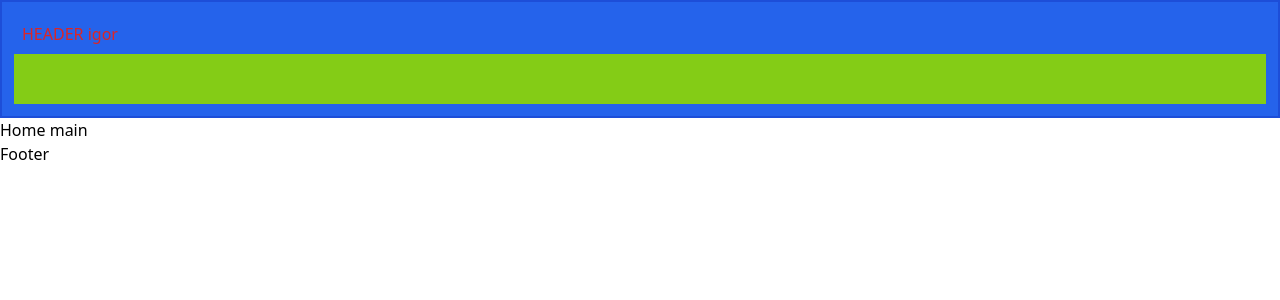
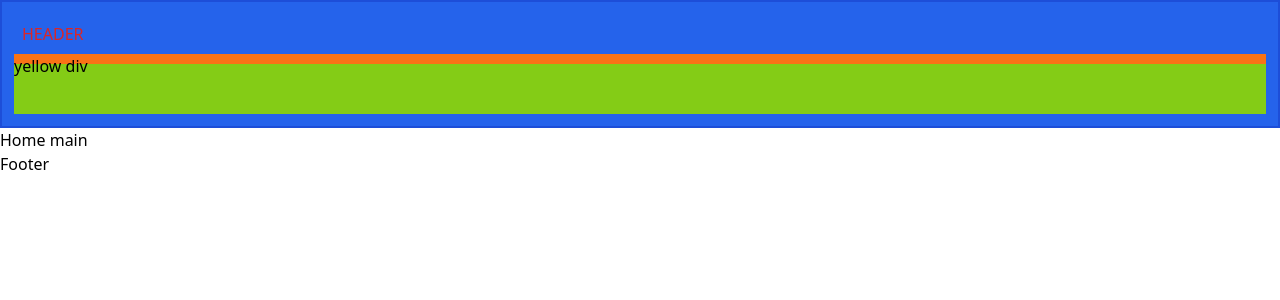
Before and after one commit to VladDot/restaurant, a React (Create React App) app: page / in a window 1280 px wide. Shown: the top 300 px of the page. Built offline with nearby package versions, Linux system fonts and the light colour scheme.

Commit message:
Vlad branch (#6)
* delete symbol

* added yellow div

---------

Co-authored-by: JoeYlMS <ivbazulyk@gmail.com>

```diff
--- a/src/components/header/index.tsx
+++ b/src/components/header/index.tsx
@@ -1,9 +1,9 @@
 export const Header = () => {
-  return (
-    <header className='w-full p-3 bg-blue-600 border-2 border-blue-700'>
-      <h1 className='text-red-600 p-2'>HEADER igor</h1>
-
-      <div className='w-full h-[50px] bg-lime-500'></div>
-    </header>
-  );
+    return (
+        <header className="w-full p-3 bg-blue-600 border-2 border-blue-700">
+            <h1 className="text-red-600 p-2">HEADER</h1>
+            <div className="w-full h-[10px] bg-orange-500">yellow div</div>
+            <div className="w-full h-[50px] bg-lime-500"></div>
+        </header>
+    );
 };
```
